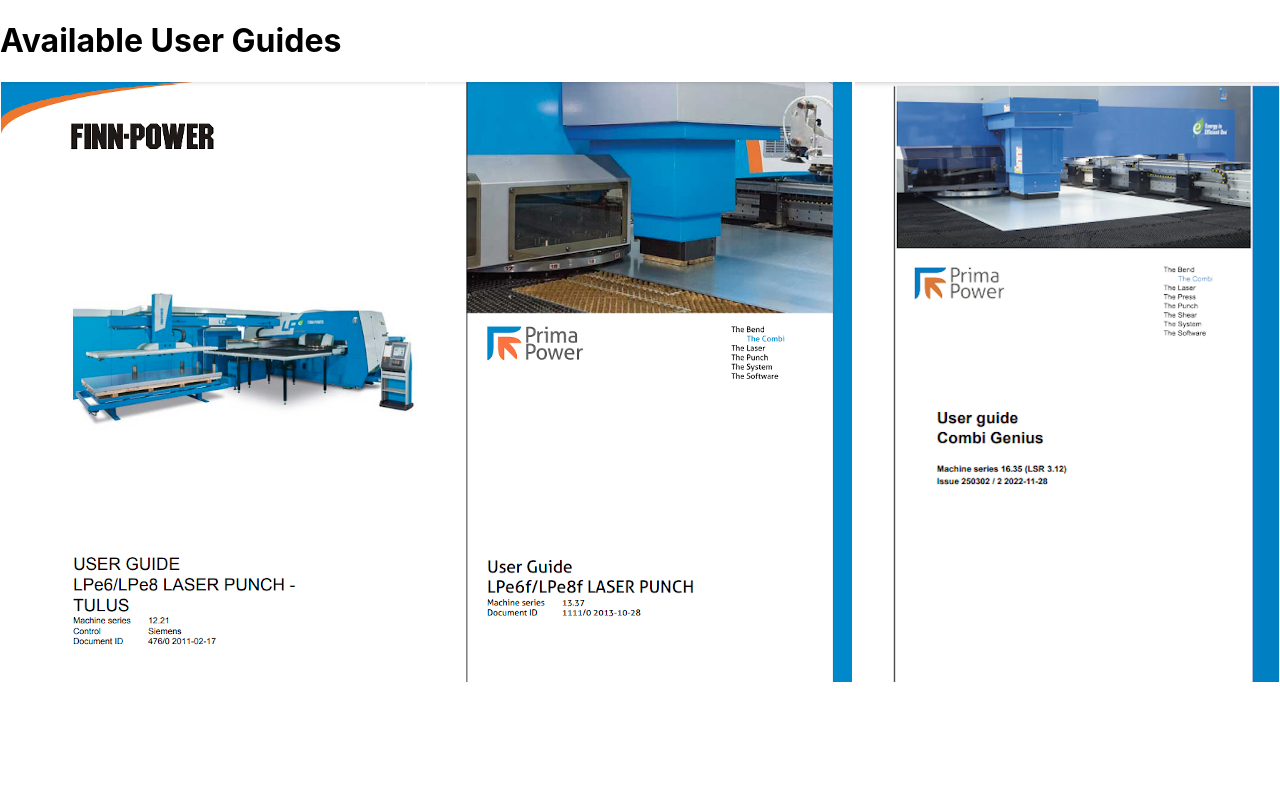
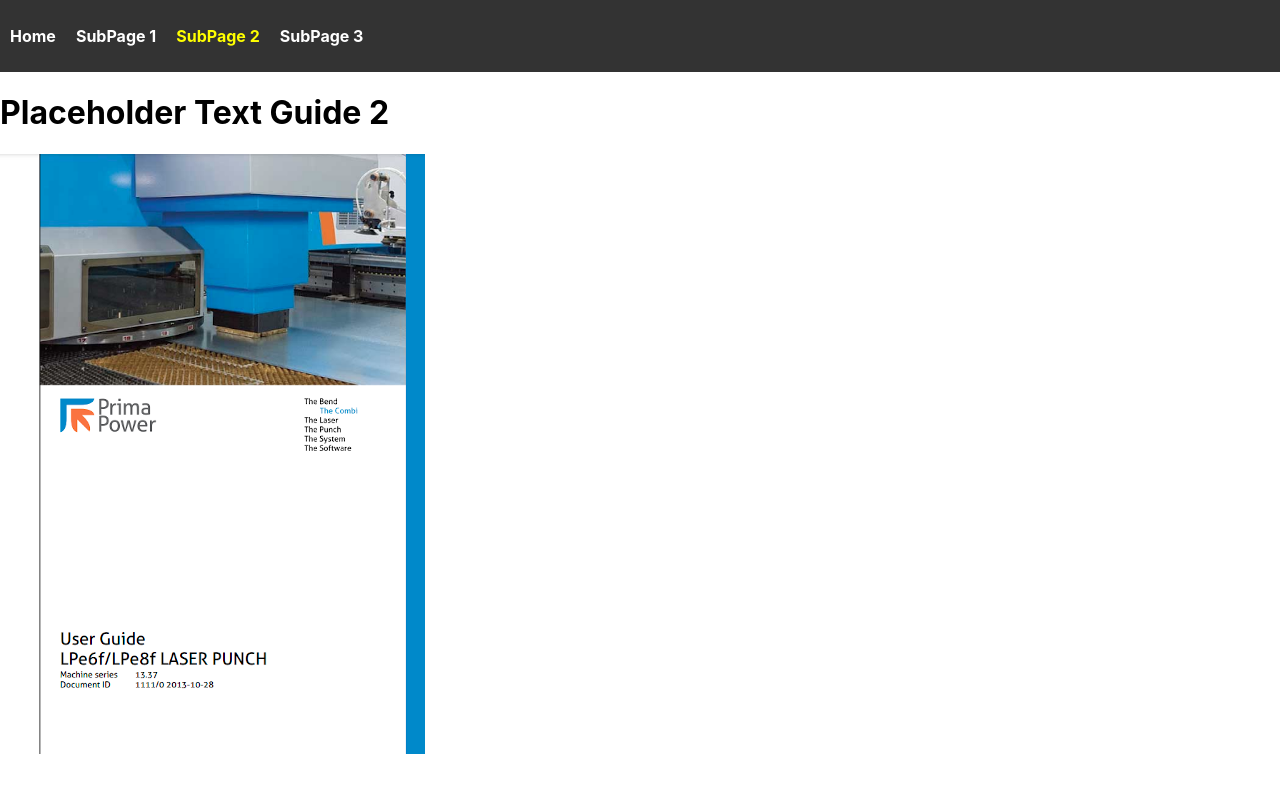
Before and after one commit to parkzue/ai-tech-support-website, a React (Create React App) app: page /lpe6flpe8f in a window 1280 px wide. Shown: the top 792 px of the page. Built offline with nearby package versions, Linux system fonts and the light colour scheme.

Commit message:
Updated better site with React-router and navigation bar

```diff
--- a/package.json
+++ b/package.json
@@ -8,6 +8,7 @@
     "@testing-library/user-event": "^13.5.0",
     "react": "^18.2.0",
     "react-dom": "^18.2.0",
+    "react-router-dom": "^6.20.1",
     "react-scripts": "5.0.1",
     "web-vitals": "^2.1.4"
   },
--- a/src/App.css
+++ b/src/App.css
@@ -36,3 +36,47 @@
     transform: rotate(360deg);
   }
 }
+
+.navbar {
+  background-color: #333;
+  padding: 10px;
+}
+
+.nav-list {
+  list-style-type: none;
+  padding: 0;
+  display: flex;
+}
+
+.nav-item {
+  margin-right: 20px;
+}
+
+.nav-item a {
+  text-decoration: none;
+  color: white;
+  font-weight: bold;
+}
+
+.nav-item a:hover {
+  color: lightgray;
+}
+
+
+
+
+
+
+.nav-item a {
+  text-decoration: none;
+  color: white;
+  font-weight: bold;
+}
+
+.nav-item.active a {
+  color: yellow; /* Adjust the color for the active link */
+}
+
+.nav-item a:hover {
+  color: lightgray;
+}
--- a/src/App.js
+++ b/src/App.js
@@ -1,58 +1,28 @@
-import React, { useState } from 'react';
-import lpe6lpe8_cover from './images/lpe6lpe8.png';
-import lpe6flpe8f_cover from './images/lpe6flpe8f.png';
-import combigenius_cover from './images/combigenius.png';
-import GuideCard from './components/GuideCard';
+import { BrowserRouter as Router, Route, Link, Routes, useLocation } from 'react-router-dom';
+import Home from './pages/Home';
+import Page_lpe6lpe8 from './pages/Page_lpe6lpe8';
+import Page_lpe6flpe8f from './pages/Page_lpe6flpe8f';
+import Page_combigenius from './pages/Page_combigenius';
+import NavigationBar from './components/NavigationBar';
+import './App.css';
 
 const App = () => {
-  const [selectedGuide, setSelectedGuide] = useState(null);
+  return (
+<Router>
+      <div>
+      <NavigationBar />
 
-  const handleImageClick = (url) => {
-    window.location.href = url;
-  };
+        <Routes>
+          <Route path="/" element={<Home />} />
+          <Route path="/lpe6lpe8" element={<Page_lpe6lpe8 />} />
+          <Route path="/lpe6flpe8f" element={<Page_lpe6flpe8f />} />
+          <Route path="/combigenius" element={<Page_combigenius />} />
+        </Routes>
+      </div>
+    </Router>
 
-  const handleImageMouseEnter = (url, event) => {
-    setSelectedGuide(url);
-  };
+  );
 
-  const handleImageMouseLeave = () => {
-    setSelectedGuide(null);
-  };
-
-  return (
-    <div>
-      <h1>Available User Guides</h1>
-      <div style={{ display: 'flex', justifyContent: 'space-around', position: 'relative' }}>
-        <GuideCard
-          imageUrl={lpe6lpe8_cover}
-          guideUrl="https://example.com"
-          altText="lpe6lpe8"
-          onClick={handleImageClick}
-          onMouseEnter={handleImageMouseEnter}
-          onMouseLeave={handleImageMouseLeave}
-          selected={selectedGuide === 'https://example.com'}
-        />
-        <GuideCard
-          imageUrl={lpe6flpe8f_cover}
-          guideUrl="https://example.net"
-          altText="lpe6flpe8f"
-          onClick={handleImageClick}
-          onMouseEnter={handleImageMouseEnter}
-          onMouseLeave={handleImageMouseLeave}
-          selected={selectedGuide === 'https://example.net'}
-        />
-        <GuideCard
-          imageUrl={combigenius_cover}
-          guideUrl="https://example.org"
-          altText="combigenius"
-          onClick={handleImageClick}
-          onMouseEnter={handleImageMouseEnter}
-          onMouseLeave={handleImageMouseLeave}
-          selected={selectedGuide === 'https://example.org'}
-        />
-      </div>
-    </div>
-  );
 };
 
 export default App;
--- /dev/null
+++ b/src/components/NavigationBar.js
@@ -0,0 +1,37 @@
+import React from 'react';
+import { BrowserRouter as Router, Route, Link, Routes, useLocation } from 'react-router-dom';
+import '../App.css';
+
+const NavigationBar = () => {
+    const location = useLocation();
+
+    const NavItem = ({ to, currentPath, children }) => {
+        const isActive = currentPath === to;
+        return (
+            <li className={`nav-item ${isActive ? 'active' : ''}`}>
+                <Link to={to}>{children}</Link>
+            </li>
+        );
+    };
+
+    return (
+        <nav className="navbar">
+            <ul className="nav-list">
+                <NavItem to="/" currentPath={location.pathname}>
+                    Home
+                </NavItem>
+                <NavItem to="/lpe6lpe8" currentPath={location.pathname}>
+                    SubPage 1
+                </NavItem>
+                <NavItem to="/lpe6flpe8f" currentPath={location.pathname}>
+                    SubPage 2
+                </NavItem>
+                <NavItem to="/combigenius" currentPath={location.pathname}>
+                    SubPage 3
+                </NavItem>
+            </ul>
+        </nav>
+    );
+};
+
+export default NavigationBar;
--- /dev/null
+++ b/src/pages/Home.js
@@ -0,0 +1,58 @@
+import React, { useState } from 'react';
+import lpe6lpe8_cover from '../images/lpe6lpe8.png';
+import lpe6flpe8f_cover from '../images/lpe6flpe8f.png';
+import combigenius_cover from '../images/combigenius.png';
+import GuideCard from '../components/GuideCard';
+
+const Home = () => {
+    const [selectedGuide, setSelectedGuide] = useState(null);
+
+    const handleImageClick = (url) => {
+      window.location.href = url;
+    };
+
+    const handleImageMouseEnter = (url, event) => {
+      setSelectedGuide(url);
+    };
+
+    const handleImageMouseLeave = () => {
+      setSelectedGuide(null);
+    };
+
+  return (
+    <div>
+    <h1>Available User Guides</h1>
+    <div style={{ display: 'flex', justifyContent: 'space-around', position: 'relative' }}>
+      <GuideCard
+        imageUrl={lpe6lpe8_cover}
+        guideUrl="lpe6lpe8"
+        altText="lpe6lpe8"
+        onClick={handleImageClick}
+        onMouseEnter={handleImageMouseEnter}
+        onMouseLeave={handleImageMouseLeave}
+        selected={selectedGuide === 'lpe6lpe8'}
+      />
+      <GuideCard
+        imageUrl={lpe6flpe8f_cover}
+        guideUrl="lpe6flpe8f"
+        altText="lpe6flpe8f"
+        onClick={handleImageClick}
+        onMouseEnter={handleImageMouseEnter}
+        onMouseLeave={handleImageMouseLeave}
+        selected={selectedGuide === 'lpe6flpe8f'}
+      />
+      <GuideCard
+        imageUrl={combigenius_cover}
+        guideUrl="combigenius"
+        altText="combigenius"
+        onClick={handleImageClick}
+        onMouseEnter={handleImageMouseEnter}
+        onMouseLeave={handleImageMouseLeave}
+        selected={selectedGuide === 'combigenius'}
+      />
+    </div>
+  </div>
+  );
+};
+
+export default Home;
--- /dev/null
+++ b/src/pages/Page_combigenius.js
@@ -0,0 +1,13 @@
+import React from 'react';
+import image_url from '../images/combigenius.png';
+
+const Page_combigenius = () => {
+    return (
+    <div>
+    <h1>Placeholder Text Guide 3</h1>
+    <img src={image_url} style={{ cursor: 'pointer', maxWidth: '100%' }} />
+  </div>
+    );
+};
+
+export default Page_combigenius;
--- /dev/null
+++ b/src/pages/Page_lpe6flpe8f.js
@@ -0,0 +1,13 @@
+import React from 'react';
+import image_url from '../images/lpe6flpe8f.png';
+
+const Page_lpe6flpe8f = () => {
+    return (
+    <div>
+    <h1>Placeholder Text Guide 2</h1>
+    <img src={image_url} style={{ cursor: 'pointer', maxWidth: '100%' }} />
+  </div>
+    );
+};
+
+export default Page_lpe6flpe8f;
--- /dev/null
+++ b/src/pages/Page_lpe6lpe8.js
@@ -0,0 +1,13 @@
+import React from 'react';
+import lpe6lpe8_cover from '../images/lpe6lpe8.png';
+
+const Page_lpe6lpe8 = () => {
+    return (
+    <div>
+    <h1>Placeholder Text Guide 1</h1>
+    <img src={lpe6lpe8_cover} style={{ cursor: 'pointer', maxWidth: '100%' }} />
+  </div>
+    );
+};
+
+export default Page_lpe6lpe8;
```
Also changed, not shown: 1 other file (tests, documents, lock files or other folders).
